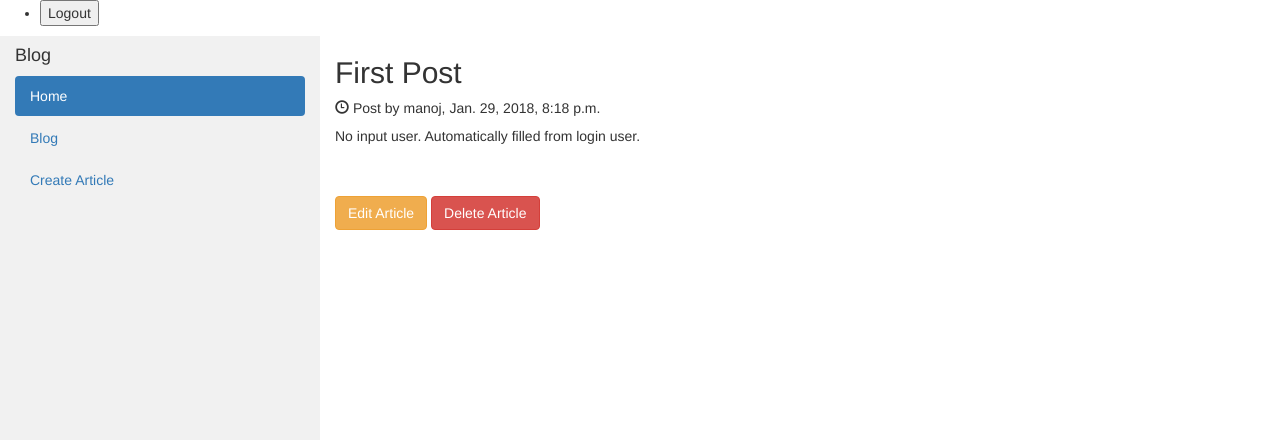
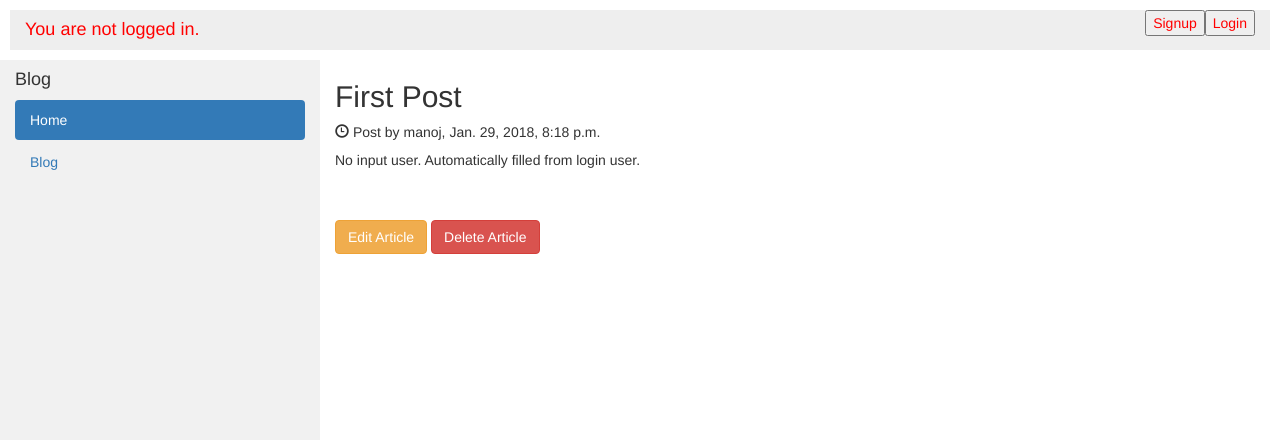
Before and after one commit to mnjd/TravelBlog, a Django app: a page that uses articles/templates/articles/blog.html in a window 1280 px wide. Shown: the top 440 px of the page. Run offline with Django 3.2, Linux system fonts and the light colour scheme; data comes from the database, SQL or seed files in the repository; both versions use the stored data as it was after the commit; some libraries are stand-ins or nearby versions.

Commit message:
Login, Logout, Signup buttons and Username showing in the nav bar

```diff
--- a/articles/templates/articles/blog.html
+++ b/articles/templates/articles/blog.html
@@ -7,16 +7,7 @@
   <link rel="stylesheet" href="https://maxcdn.bootstrapcdn.com/bootstrap/3.3.7/css/bootstrap.min.css">
   <script src="https://ajax.googleapis.com/ajax/libs/jquery/3.2.1/jquery.min.js"></script>
   <script src="https://maxcdn.bootstrapcdn.com/bootstrap/3.3.7/js/bootstrap.min.js"></script>
-  <nav>
-	<ul>
-		  <li>
-		  	<form class="logout-link" action="{% url 'users:logout' %}" method="post">
-			{% csrf_token %}
-			<button type="submit">Logout</button>
-			</form>
-		  </li>
-	</ul>
-  </nav>
+
   <style>
     /* Set height of the grid so .sidenav can be 100% (adjust if needed) */
     .row.content {height: 1500px}
@@ -47,6 +38,40 @@
 
 
 <body>
+<nav>
+
+<div class="row" style="color:red; margin:10px; background-color:#eee;">
+    <div class="col-xs-2">
+            {% if user.is_authenticated %}
+                <h4>Logged in as {{ user.username }}. </h4>
+            {% else %}
+                 <h4>You are not logged in. </h4>
+            {% endif %}
+    </div>
+    <div class="col-xs-10">
+        {% if user.is_authenticated %}
+          	<form class="logout-link" action="{% url 'users:logout' %}" method="post">
+			{% csrf_token %}
+			<button type="submit" style="float: right">Logout</button>
+			</form>
+		{% else %}
+          	<form class="login-link" action="{% url 'users:login' %}" method="post">
+			{% csrf_token %}
+			<button type="submit" style="float: right">Login</button>
+			</form>
+
+         	<form class="signup-link" action="{% url 'users:signup' %}" method="post">
+			{% csrf_token %}
+			<button type="submit" style="float: right">Signup</button>
+			</form>
+
+        {% endif %}
+
+    </div>
+</div>
+
+</nav>
+
 
 <div class="container-fluid">
   <div class="row content">
@@ -55,7 +80,9 @@
       <ul class="nav nav-pills nav-stacked">
         <li class="active"><a href="{% url 'home' %}">Home</a></li>
         <li class=""><a href="{% url 'articles:blog' %}">Blog</a></li>
-        <li class=""><a href="{% url 'articles:create_article' %}">Create Article</a></li>
+          {% if user.is_authenticated %}
+            <li class=""><a href="{% url 'articles:create_article' %}">Create Article</a></li>
+          {% endif %}
       </ul><br>
     </div>
 
```
Also changed, not shown: db.sqlite3.
